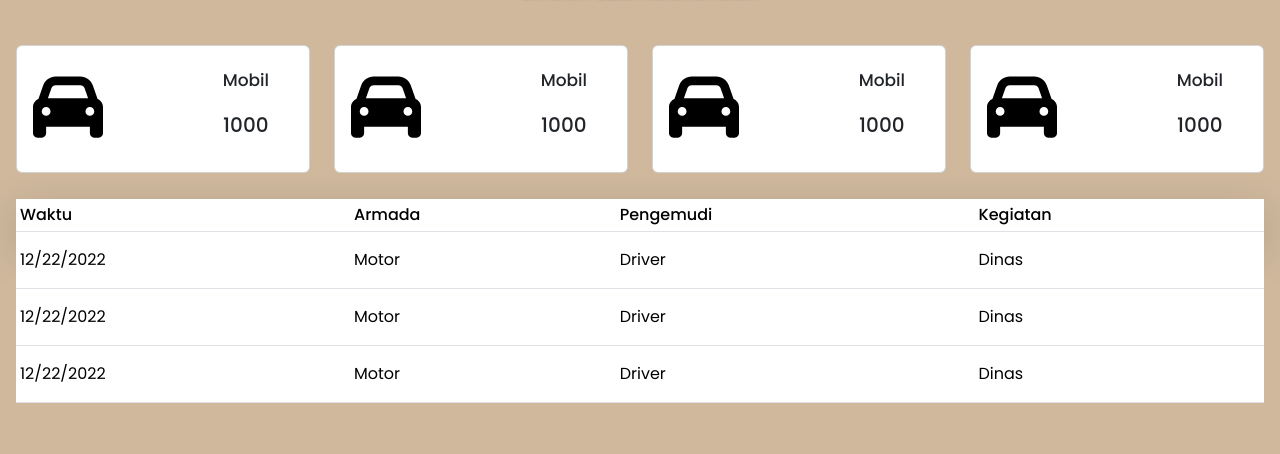
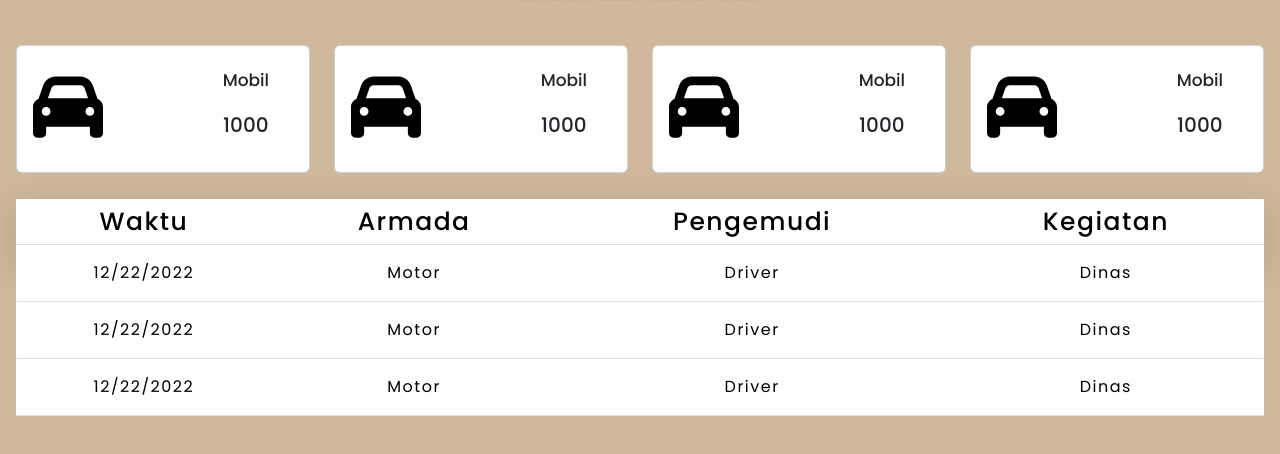
Before and after one commit to CookiessManis/Reminder_CarManagement, a website: page dashboard.html in a window 1280 px wide. Shown: the part 220-674 px from the top of the page. Drawn offline with nearby package versions, Linux system fonts and the light colour scheme.

Commit message:
responsive Dashboard Desktop Version

```diff
--- a/dashboard.html
+++ b/dashboard.html
@@ -247,33 +247,36 @@
 
     <!-- form table -->
     <div class="px-3" style="padding-top: 10px">
-      <table class="table table-responsive table-sm" style="border-radius: 5px">
+      <table
+        class="table table-responsive table-sm table-responsive-md"
+        style="border-radius: 5px"
+      >
         <thead class="shadow-lg">
           <tr class="align-middle">
-            <th scope="col" class="fw-medium">Waktu</th>
-            <th scope="col" class="fw-medium">Armada</th>
-            <th scope="col" class="fw-medium">Pengemudi</th>
-            <th scope="col" class="fw-medium">Kegiatan</th>
+            <th class="font-change-th fw-medium" scope="col">Waktu</th>
+            <th scope="col" class="font-change-th fw-medium">Armada</th>
+            <th scope="col" class="font-change-th fw-medium">Pengemudi</th>
+            <th scope="col" class="font-change-th fw-medium">Kegiatan</th>
           </tr>
         </thead>
         <tbody class="align-middle">
           <tr>
-            <td class="py-3">12/22/2022</td>
-            <td class="">Motor</td>
-            <td class="">Driver</td>
-            <td class="">Dinas</td>
+            <td class="py-3 font-change-td">12/22/2022</td>
+            <td class="font-change-td">Motor</td>
+            <td class="font-change-td">Driver</td>
+            <td class="font-change-td">Dinas</td>
           </tr>
           <tr>
-            <td class="py-3">12/22/2022</td>
-            <td class="">Motor</td>
-            <td class="">Driver</td>
-            <td class="">Dinas</td>
+            <td class="py-3 font-change-td">12/22/2022</td>
+            <td class="font-change-td">Motor</td>
+            <td class="font-change-td">Driver</td>
+            <td class="font-change-td">Dinas</td>
           </tr>
           <tr>
-            <td class="py-3">12/22/2022</td>
-            <td class="">Motor</td>
-            <td class="">Driver</td>
-            <td class="">Dinas</td>
+            <td class="py-3 font-change-td">12/22/2022</td>
+            <td class="font-change-td">Motor</td>
+            <td class="font-change-td">Driver</td>
+            <td class="font-change-td">Dinas</td>
           </tr>
         </tbody>
       </table>
--- a/src/style.css
+++ b/src/style.css
@@ -29,5 +29,14 @@ body {
 }
 
 /* Extra large devices (large laptops and desktops, 1200px and up) */
-@media only screen and (max-width: 1200px) {
+@media only screen and (min-width: 1200px) {
+  .font-change-th {
+    font-size: 25px;
+    letter-spacing: 1.5px;
+    text-align: center;
+  }
+  .font-change-td {
+    text-align: center;
+    letter-spacing: 1.5px;
+  }
 }
```
